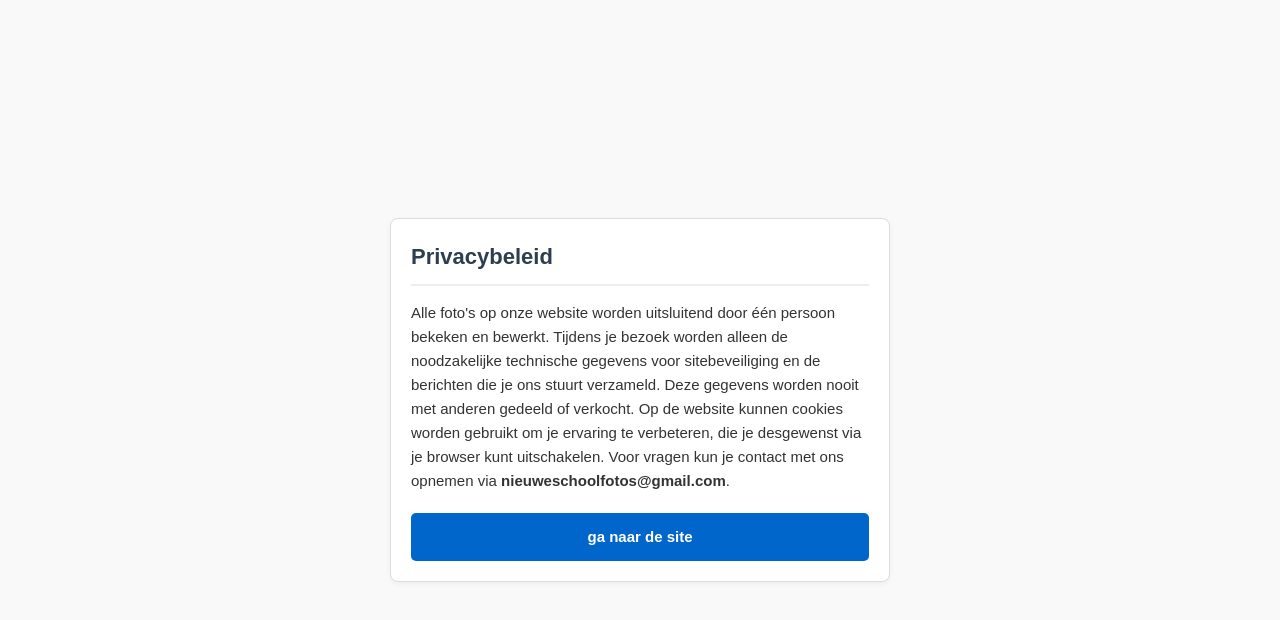
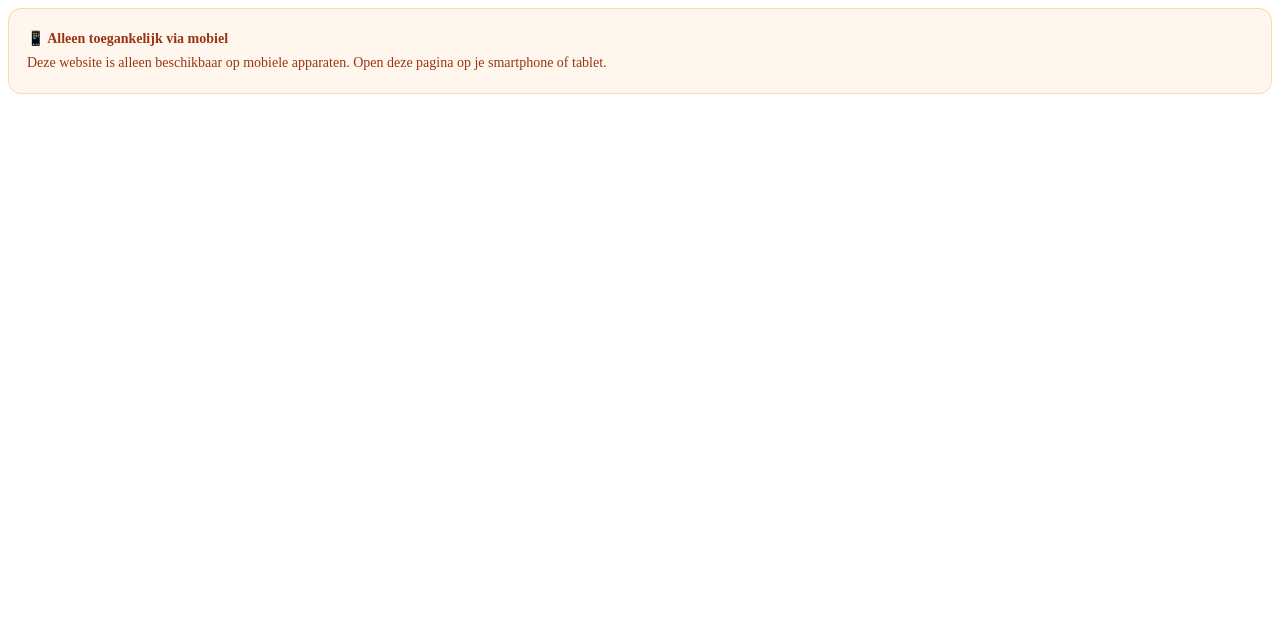
Before and after one commit to nieuweschoolfotos/Privacybeleid, a plain HTML site: page index.html in a window 1280 px wide. Drawn offline with Linux system fonts and the light colour scheme.

Commit message:
Update index.html

```diff
--- a/index.html
+++ b/index.html
@@ -1,76 +1,39 @@
-<!DOCTYPE html>
-<html lang="nl">
-<head>
 
-     <link rel="icon" type="image/png" href="https://raw.githubusercontent.com/nieuweschoolfotos/Privacybeleid/main/favicon.png">
+<div id="mobileAccess">
+    <a href="https://nieuweschoolfotos.github.io/fotos/"
+       class="btn">
+        📱 Ga naar de website →
+    </a>
+</div>
 
-    <meta charset="UTF-8">
-    <meta name="viewport" content="width=device-width, initial-scale=1.0">
-    <title>Privacybeleid</title>
-    <style>
-        body {
-            font-family: Arial, sans-serif;
-            line-height: 1.6;
-            background-color: #f9f9f9;
-            color: #333;
-            margin: 0;
-            padding: 15px;
-            display: flex;
-            justify-content: center;
-            align-items: center;
-            min-height: 100vh;
-            box-sizing: border-box;
-        }
-        .container {
-            width: 100%;
-            max-width: 500px;
-            background-color: #fff;
-            padding: 20px;
-            border: 1px solid #ddd;
-            border-radius: 8px;
-            box-shadow: 0 2px 5px rgba(0,0,0,0.05);
-            box-sizing: border-box;
-            text-align: center;
-        }
-        h1 {
-            color: #2c3e50;
-            font-size: 22px;
-            margin-top: 0;
-            border-bottom: 2px solid #eee;
-            padding-bottom: 10px;
-            text-align: left;
-        }
-        p {
-            margin-bottom: 20px;
-            font-size: 15px;
-            text-align: left;
-        }
-        .btn {
-            display: inline-block;
-            background-color: #0066cc;
-            color: #fff;
-            padding: 12px 20px;
-            border-radius: 5px;
-            text-decoration: none;
-            font-weight: bold;
-            font-size: 15px;
-            transition: background-color 0.2s;
-            width: 100%;
-            box-sizing: border-box;
-        }
-        .btn:hover {
-            background-color: #004999;
-        }
-    </style>
-</head>
-<body>
+<div id="desktopMessage" style="display:none;">
+    <div style="
+        background:#fff7ed;
+        border:1px solid #fed7aa;
+        padding:18px;
+        border-radius:13px;
+        color:#9a3412;
+        font-size:14px;
+        line-height:1.7;
+    ">
+        <strong>📱 Alleen toegankelijk via mobiel</strong>
+        <br>
+        Deze website is alleen beschikbaar op mobiele apparaten.
+        Open deze pagina op je smartphone of tablet.
+    </div>
+</div>
 
-    <div class="container">
-        <h1>Privacybeleid</h1>
-        <p>Alle foto's op onze website worden uitsluitend door één persoon bekeken en bewerkt. Tijdens je bezoek worden alleen de noodzakelijke technische gegevens voor sitebeveiliging en de berichten die je ons stuurt verzameld. Deze gegevens worden nooit met anderen gedeeld of verkocht. Op de website kunnen cookies worden gebruikt om je ervaring te verbeteren, die je desgewenst via je browser kunt uitschakelen. Voor vragen kun je contact met ons opnemen via <strong>nieuweschoolfotos@gmail.com</strong>.</p>
+<script>
+    function checkDevice() {
+        const isMobile = /Android|iPhone|iPad|iPod|Mobile/i
+            .test(navigator.userAgent);
 
-        <a href="https://nieuweschoolfotos.github.io/fotos/" class="btn">ga naar de site</a>
-    </div>
+        document.getElementById("mobileAccess").style.display =
+            isMobile ? "block" : "none";
 
-</body>
-</html>
+        document.getElementById("desktopMessage").style.display =
+            isMobile ? "none" : "block";
+    }
+
+    checkDevice();
+</script>
```
